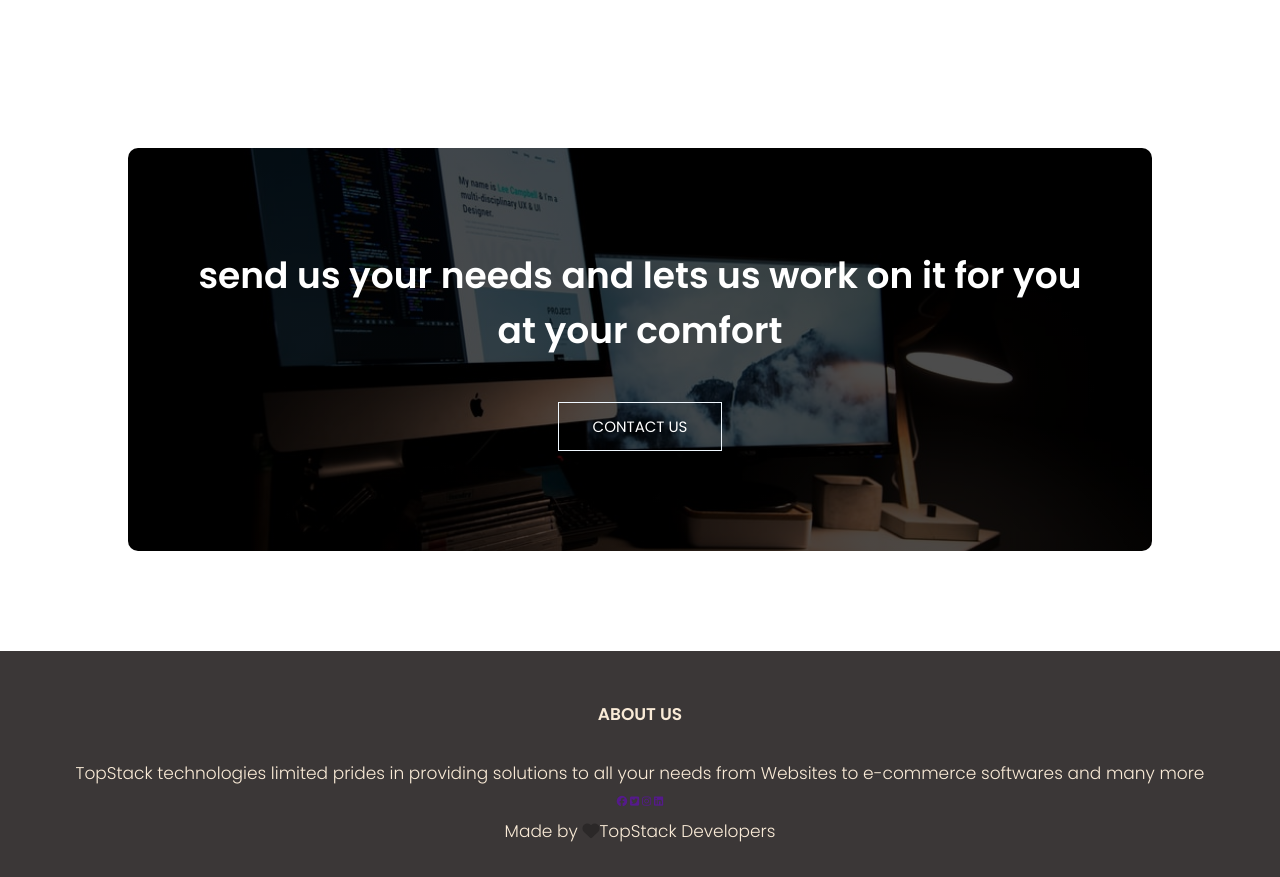
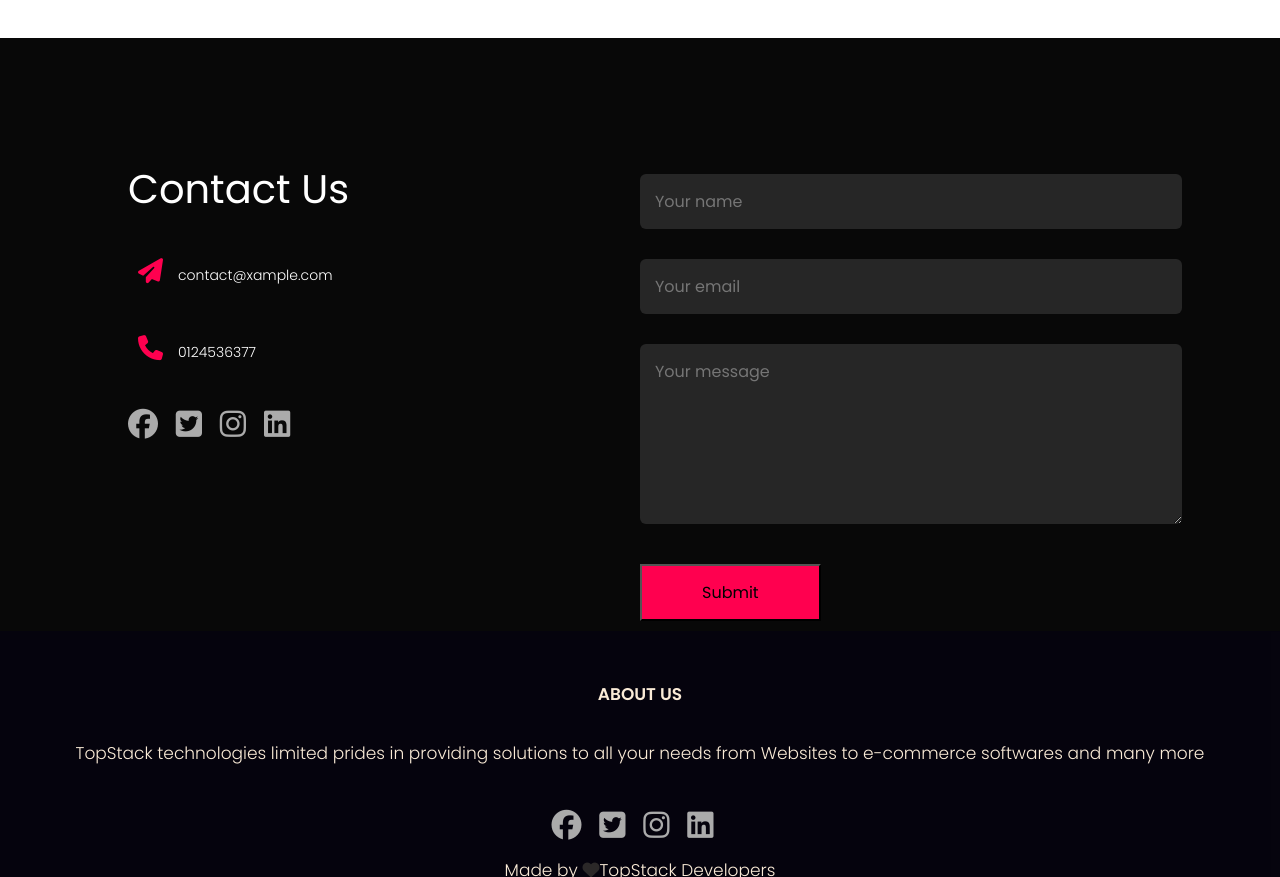
Before and after one commit to kubwaSimon/TopStack-Website, a website: page index.html in a window 1280 px wide. Shown: the part 2671-3548 px from the top of the page. Drawn offline with Linux system fonts and the light colour scheme.

Commit message:
topstack

```diff
--- a/index.html
+++ b/index.html
@@ -28,7 +28,7 @@
             <ul id="sidemenu">
                 <li><a href="index.html">Home</a></li>
                 <li><a href="about.html">Services</a></li>
-                <li><a href="#">Contact Us</a></li>
+                <li><a href="#contact">Contact Us</a></li>
                 <li><a href="about.html">Company profile</a></li>
                 <i class="fa-solid fa-circle-xmark" onclick="closemenu()"></i>
             </ul>
@@ -137,13 +137,33 @@
 
         </div>
     </section>
-    <!--------------------------------------------------------------------->
-    <!----------------------------------CALL TO ACTION---------------------->
-    <section class="cta">
-        <h1>send us your needs and lets us work on it for you<br> at your comfort</h1>
-        <a href="book.html" class="btn-hero">CONTACT US</a>
+    <!----------------------contact---------------->
+    <div id="contact">
+        <div class="container">
+            <div class="row">
+                <div class="contact-left">
+                    <h1 class="sub-title">Contact Us</h1>
+                    <p><i class="fa-solid fa-paper-plane"></i></i>contact@xample.com</p>
+                    <p><i class="fa-solid fa-phone"></i>0124536377</p>
+                    <div class="social-icons">
+                        <a href=""><i class=" fa-brands fa-facebook "></i></a>
+                        <a href=""><i class=" fa-brands fa-twitter-square"></i></a>
+                        <a href=""><i class=" fa-brands fa-instagram "></i></a>
+                        <a href=""><i class=" fa-brands fa-linkedin "></i></a>
+                    </div>
 
-    </section>
+                </div>
+                <div class="contact-right">
+                    <form name="submit-to-google-sheet">
+                        <input type="text" name="Name" placeholder="Your name" required>
+                        <input type="email" name="Email" placeholder="Your email" required>
+                        <textarea name="Message" rows="6" placeholder="Your message"></textarea>
+                        <button type="submit" class="btn btn2">Submit</button>
+                    </form>
+                    <span id="msg"></span>
+                </div>
+            </div>
+        </div>
         <!------------------------------------------------------------------------>
         <!----------------------------------FOOTER-------------------------------->
         <section class="footer">
--- a/style.css
+++ b/style.css
@@ -6,6 +6,7 @@
 
 html {
     font-size: 65.5%;
+    scroll-behavior: smooth;
 }
 
 .btn-hero {
@@ -113,6 +114,96 @@ nav .fa-solid {
 /*--------------------------------------------------------------------*/
 
 
+/*-------------------------------contact----------------*/
+
+.row {
+    display: flex;
+    justify-content: space-between;
+    flex-wrap: wrap;
+}
+
+#contact {
+    padding: 60px 0;
+    background: #080808;
+}
+
+.sub-title {
+    font-size: 40px;
+    font-weight: 400;
+    color: #fff;
+}
+
+.container {
+    padding: 10px 10%;
+}
+
+.contact-left {
+    flex-basis: 35%;
+}
+
+.contact-right {
+    flex-basis: 50%;
+}
+
+.contact-left p {
+    margin-top: 30px;
+    color: #fff;
+}
+
+.contact-left p i {
+    color: #ff004f;
+    margin-right: 15px;
+    font-size: 25px;
+}
+
+.social-icons {
+    margin-top: 30px;
+}
+
+.social-icons a {
+    text-decoration: none;
+    font-size: 30px;
+    margin-right: 15px;
+    color: #ababab;
+    display: inline-block;
+    transition: transform 0.5s;
+}
+
+.social-icons a:hover {
+    color: #ff004f;
+    transform: translate(-5px);
+}
+
+.btn.btn2 {
+    display: inline-block;
+    background: #ff004f;
+}
+
+.contact-right form {
+    width: 100%;
+}
+
+form input,
+form textarea {
+    width: 100%;
+    border: 0;
+    outline: none;
+    background: #262626;
+    padding: 15px;
+    margin: 15px 0;
+    color: #fff;
+    font-size: 16px;
+    border-radius: 6px;
+}
+
+form .btn2 {
+    padding: 14px 60px;
+    font-size: 16px;
+    margin-top: 20px;
+    cursor: pointer;
+}
+
+
 /*-------------------------FOOTER------------------------------------*/
 
 .footer {
@@ -172,6 +263,10 @@ nav .fa-solid {
     }
     .row {
         flex-direction: column;
+    }
+    .contact-left,
+    .contact-right {
+        flex-basis: 100%;
     }
     .expertise-col {
         text-align: justify;
@@ -486,10 +581,10 @@ h3 {
                         /*--------------------TESTIMONIALS-IMAGE----------------*/
 
 .testimonials-col img {
-    height: 50px;
+    height: 40px;
     margin-left: 5px;
     margin-right: 30px;
-    border-radius: 55%;
+    border-radius: 25px;
 }
 
 .testimonials-col .fa {
@@ -525,7 +620,8 @@ h3 {
     width: 100%;
     text-align: center;
     padding: 30px 0;
-    background-color: #3b3737;
+    background: #06040ef3;
+    background-size: cover;
 }
 
 .footer h4 {
@@ -556,34 +652,6 @@ h3 {
     color: blue;
     height: 50px;
 }
-
-
-/*---------------------------------------------------------------------*/
-
-
-/*------------------------------BOOK.HTML-----------------------------*/
-
-
-/*.booking-page {
-                width: 80%;
-                margin: auto;
-                padding-top: 100px;
-                align-items: center;
-            }
-
-            .booking-page p {
-                text-align: center;
-            }
-
-            .booking-title {
-                text-align: center;
-                font-weight: 700;
-                font-size: 28px;
-            }
-
-            .book-form {
-                padding: 10px;
-            }*/
 
 
 /*----------------------------------NAV FOR FORM & ABOUT---------------------------*/
```
Also changed, not shown: about.html (+1 -1 lines). Lines whose indentation alone changed are shown as unchanged.
